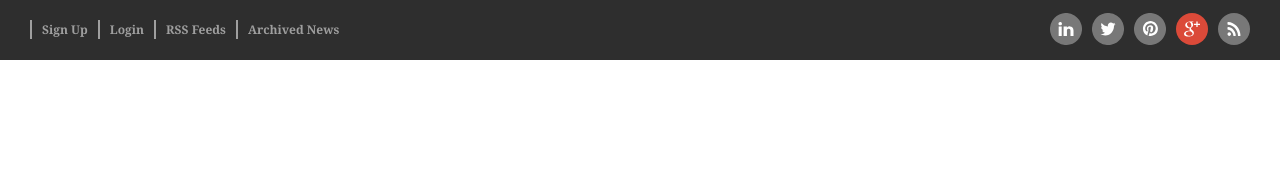
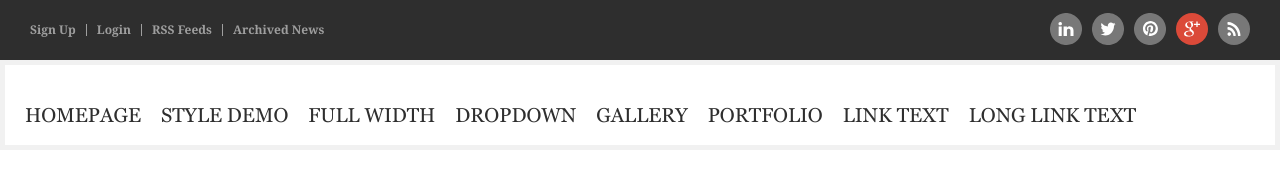
Before and after one commit to Irakli91/sass, a website: page index.html in a window 1280 px wide. Drawn offline with Linux system fonts and the light colour scheme.

Commit message:
add head-2

```diff
--- a/index.html
+++ b/index.html
@@ -43,6 +43,36 @@
                     </div>
                 </div>
             </div>
+            <div class="head-2 padding">
+                <nav class="navigation">
+                    <ul class="navigation-ul">
+                        <li class="navigation-li">
+                            <a href="#">HOMEPAGE</a>
+                        </li>
+                        <li class="navigation-li">
+                            <a href="#">STYLE DEMO</a>
+                        </li>
+                        <li class="navigation-li">
+                            <a href="#">FULL WIDTH</a>
+                        </li>
+                        <li class="navigation-li">
+                            <a href="#">DROPDOWN</a>
+                        </li>
+                        <li class="navigation-li">
+                            <a href="#">GALLERY</a>
+                        </li>
+                        <li class="navigation-li">
+                            <a href="#">PORTFOLIO</a>
+                        </li>
+                        <li class="navigation-li">
+                            <a href="#">LINK TEXT</a>
+                        </li>
+                        <li class="navigation-li">
+                            <a href="#">LONG LINK TEXT</a>
+                        </li>
+                    </ul>
+                </nav>
+            </div>
         </div>
     </header>
 </body>
--- /dev/null
+++ b/scss/header.scss
@@ -0,0 +1,43 @@
+.head {
+    .head-1 {
+        width: 100%;
+        height: 60px;
+        background: #2E2E2E;
+        .account-menu {
+            font-family: 'Georgia', sans-serif;
+            font-weight: bold;
+            font-size: 12px;
+            color: #9F9F9F;
+            display: flex;
+            .acc {
+                border-left: 1px solid #9F9F9F;
+                padding: 0 10px 0 10px;
+            }
+            .acc:nth-child(1) {
+                border: none;
+            }
+        }
+        .social-icons {
+            display: flex;
+                .social {
+                    width: 32px;
+                    margin-right: 10px;
+                }
+        }
+    }
+    .head-2 {
+        border: 5px solid #F1F1F1;
+        font-family: 'Georgia', sans-serif;
+        font-size: 20px;
+        color: #2E2E2E;
+        .navigation {
+            .navigation-ul {
+                display: flex;
+                .navigation-li {
+                    margin: 40px 20px 20px 0;
+                }
+            }
+        }
+    }
+
+}
--- a/scss/main.scss
+++ b/scss/main.scss
@@ -6,33 +6,3 @@
 .padding {
     padding: 0 20px 0 20px;
 }
-.head {
-    .head-1 {
-        width: 100%;
-        height: 60px;
-        background: #2E2E2E;
-        .account-menu {
-            font-family: 'Georgia', sans-serif;
-            font-weight: bold;
-            font-size: 12px;
-            color: #9F9F9F;
-            display: flex;
-            .acc::before {
-                content: "";
-                border: 1px solid #9F9F9F;
-                margin: 0 10px;
-            }
-            .acc:nth-child(1) {
-                border: none;
-            }
-        }
-        .social-icons {
-            display: flex;
-                .social {
-                    width: 32px;
-                    margin-right: 10px;
-                }
-        }
-    }
-
-}
--- a/scss/style.scss
+++ b/scss/style.scss
@@ -1,4 +1,5 @@
 @import 'reset';
+@import 'header';
 @import 'main';
 @import 'responsive';
 @import 'fonts';
```
Also changed, not shown: style/style.css.
